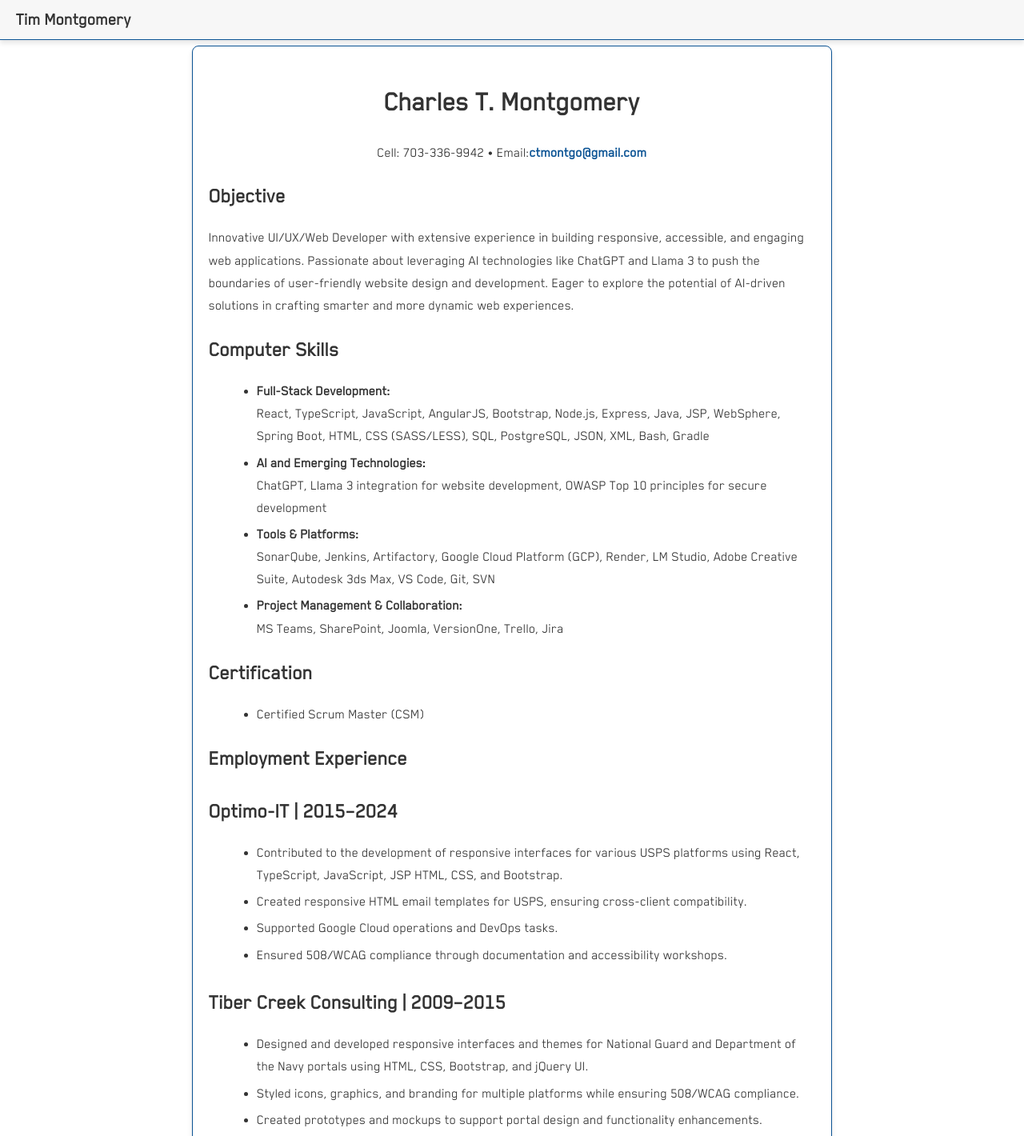
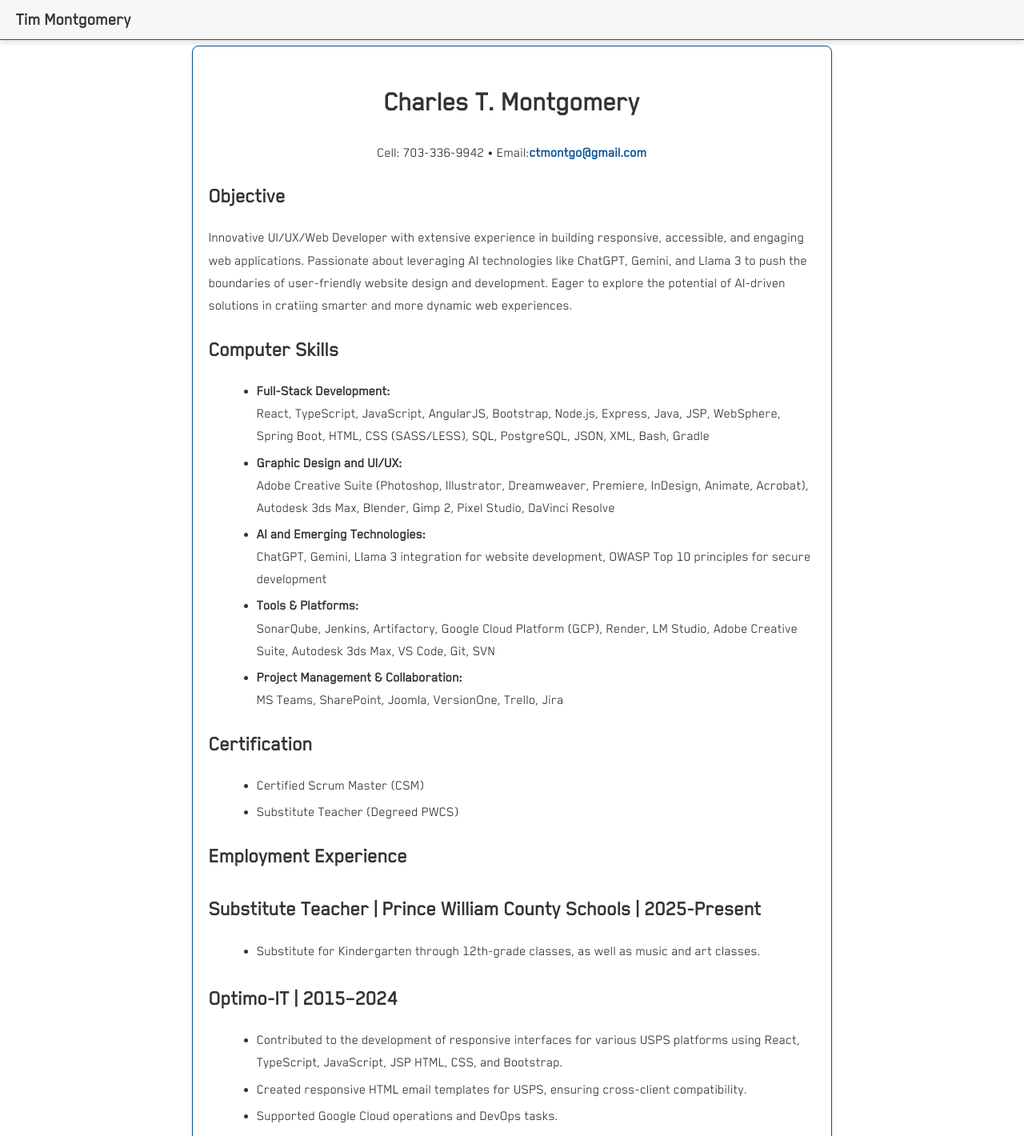
Before and after one commit to timmbacca/portfolioWorkMontgo, a React (Create React App) app in the folder taskListTimReact/frontend/: page /resume in a window 1280 px wide. Shown: the top 1420 px of the page at 80% size. Built offline with nearby package versions, Linux system fonts and the light colour scheme; no server answers.

Commit message:
updating resume pdf and current employment. also photo edit for landing page

```diff
--- a/taskListTimReact/frontend/src/components/LandingPage.tsx
+++ b/taskListTimReact/frontend/src/components/LandingPage.tsx
@@ -34,10 +34,11 @@ const PhotoWrapper = styled.div<{ theme: any }>`
   border: 4px solid ${({ theme }) => theme.palette.primary.main};
   box-shadow: 0 4px 8px rgba(0, 0, 0, 0.2);
 
-  img {
-    width: 100%;
-    height: 100%;
+    img {
+    width: 100%; /* Adjust back to 100% so the transform can scale it */
+    height: 100%; /* Adjust back to 100% */
     object-fit: cover;
+    transform: scale(1.5) translate(2.8%, 16%); /* Example zoom and center */
   }
 `;
 
--- a/taskListTimReact/frontend/src/components/ResumePage.tsx
+++ b/taskListTimReact/frontend/src/components/ResumePage.tsx
@@ -59,9 +59,9 @@ const Resume = () => {
         <h2>Objective</h2>
         <p>
         Innovative UI/UX/Web Developer with extensive experience in building responsive, accessible, and engaging
-web applications. Passionate about leveraging AI technologies like ChatGPT and Llama 3 to push the
+web applications. Passionate about leveraging AI technologies like ChatGPT, Gemini, and Llama 3 to push the
 boundaries of user-friendly website design and development. Eager to explore the potential of AI-driven
-solutions in crafting smarter and more dynamic web experiences.
+solutions in cratiing smarter and more dynamic web experiences.
         </p>
       </ResumeSection>
 
@@ -71,12 +71,19 @@ solutions in crafting smarter and more dynamic web experiences.
           <li><b>Full-Stack Development:</b><br />
           React, TypeScript, JavaScript, AngularJS, Bootstrap, Node.js, Express, Java, JSP,
           WebSphere, Spring Boot, HTML, CSS (SASS/LESS), SQL, PostgreSQL, JSON, XML, Bash, Gradle</li>
+
+          <li><b>Graphic Design and UI/UX:</b><br />
+          Adobe Creative Suite (Photoshop, Illustrator, Dreamweaver, Premiere, InDesign,
+            Animate, Acrobat), Autodesk 3ds Max, Blender, Gimp 2, Pixel Studio, DaVinci Resolve</li>
+
           <li><b>AI and Emerging Technologies:</b><br />
-          ChatGPT, Llama 3 integration for website development, OWASP Top 10
+          ChatGPT, Gemini, Llama 3 integration for website development, OWASP Top 10
           principles for secure development</li>
+
           <li><b>Tools & Platforms:</b><br />
           SonarQube, Jenkins, Artifactory, Google Cloud Platform (GCP), Render, LM Studio, Adobe
           Creative Suite, Autodesk 3ds Max, VS Code, Git, SVN</li>
+
           <li><b>Project Management & Collaboration:</b><br />
           MS Teams, SharePoint, Joomla, VersionOne, Trello, Jira</li>
         </ul>
@@ -86,11 +93,18 @@ solutions in crafting smarter and more dynamic web experiences.
         <h2>Certification</h2>
         <ul>
           <li>Certified Scrum Master (CSM)</li>
+          <li>Substitute Teacher (Degreed PWCS)</li>
         </ul>
       </ResumeSection>
 
       <ResumeSection>
         <h2>Employment Experience</h2>
+
+        <h3>Substitute Teacher | Prince William County Schools | 2025-Present</h3>
+        <ul>
+          <li>Substitute for Kindergarten through 12th-grade classes, as well as music and art classes.</li>
+        </ul>
+
         <h3>Optimo-IT | 2015–2024</h3>
         <ul>
           <li>Contributed to the development of responsive interfaces for various USPS platforms using React, TypeScript, JavaScript, JSP HTML, CSS, and Bootstrap.</li>
@@ -129,7 +143,7 @@ solutions in crafting smarter and more dynamic web experiences.
         </ul>
       </ResumeSection>
       <StyledLink
-        href="/CMontgomery_Resume_01242025a.pdf"
+        href="/CMontgomery_Resume_04212025a.pdf"
         download
         theme={theme}
         style={{ marginTop: '20px', display: 'inline-block' }}
```
Also changed, not shown: 2 other files (tests, documents, lock files or other folders).
